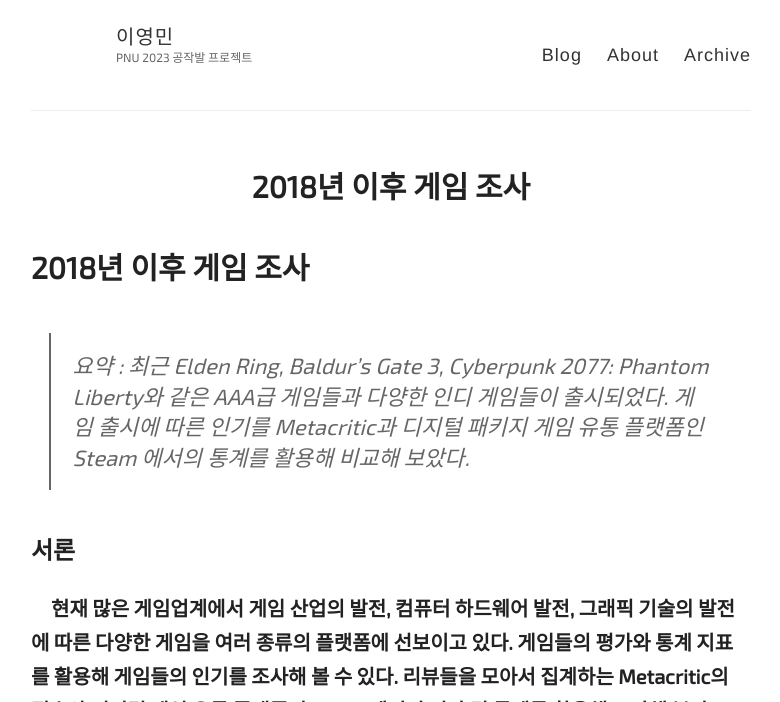
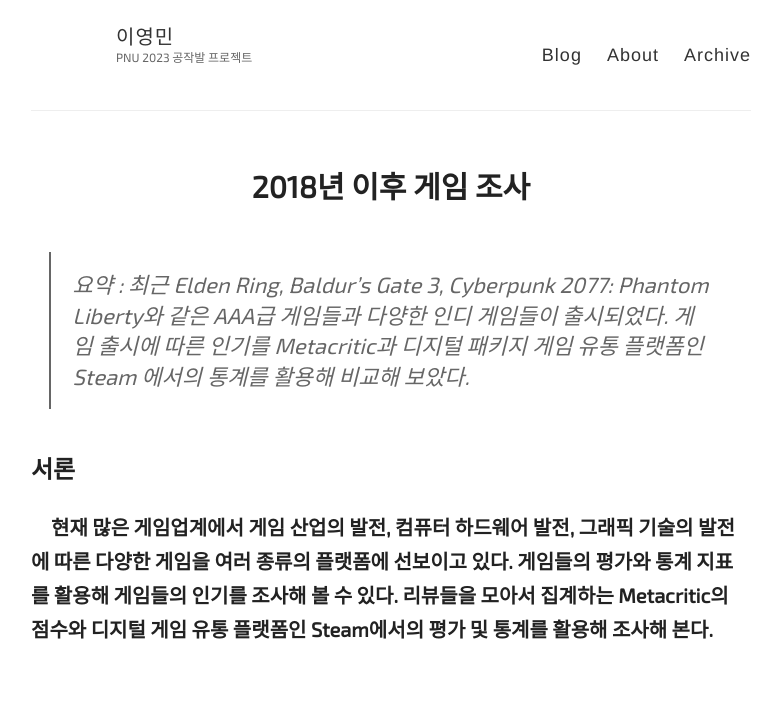
Before and after one commit to MINISCV/MINISCV.github.io, a Jekyll site: the page built from _posts/2023-10-06-game-survey.md, in a window 1280 px wide and 900 px high, cut to the strip 0-702 px from the top of the window. Shown: the whole strip, without its empty margins (249-1029 px from the left). Built offline with Jekyll 4.4.1, drawn with Linux system fonts in a browser that asks for light colours; some web fonts are replaced; comment, search, counter and statistics services are not loaded.

Commit message:
fix: 내용 수정

```diff
--- a/_posts/2023-10-06-game-survey.md
+++ b/_posts/2023-10-06-game-survey.md
@@ -4,8 +4,6 @@ title: 2018년 이후 게임 조사
 author: 이영민
 tags: article, survey, homework
 ---
-
-# 2018년 이후 게임 조사
 
 >  요약 : 최근 Elden Ring, Baldur’s Gate 3, Cyberpunk 2077: Phantom Liberty와 같은 AAA급 게임들과 다양한 인디 게임들이 출시되었다. 게임 출시에 따른 인기를 Metacritic과 디지털 패키지 게임 유통 플랫폼인 Steam 에서의 통계를 활용해 비교해 보았다.
 
```
